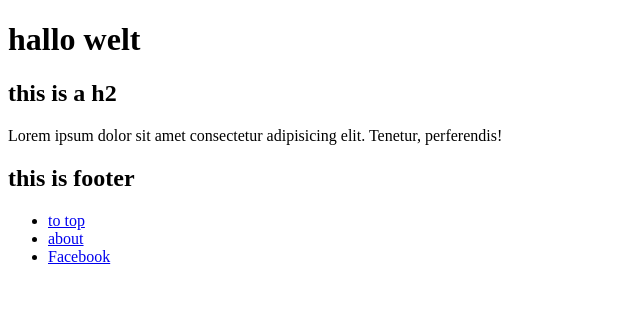
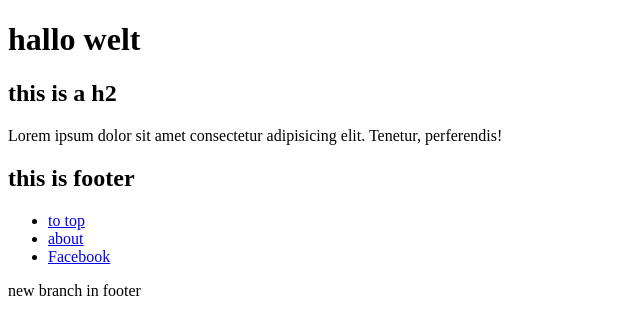
Before and after one commit to NoackEric/workTogetherTest, a plain HTML site: page index.html in a window 1280 px wide. Shown: the whole page, without its empty margins (0-640 px from the left). Drawn offline with Linux system fonts and the light colour scheme.

Commit message:
added p tag

```diff
--- a/index.html
+++ b/index.html
@@ -23,6 +23,7 @@
                 <li><a href="#">Facebook</a></li>
             </ul>
         </nav>
+        <p>new branch in footer</p>
     </footer>
     <script src="assets/js/main.js"></script>
 </body>
```
